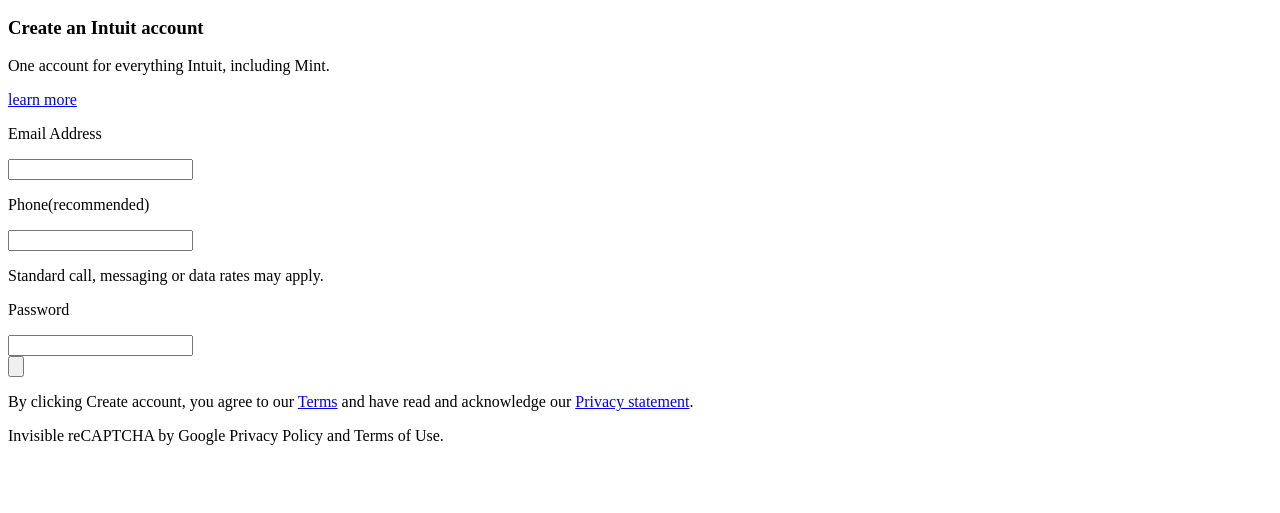
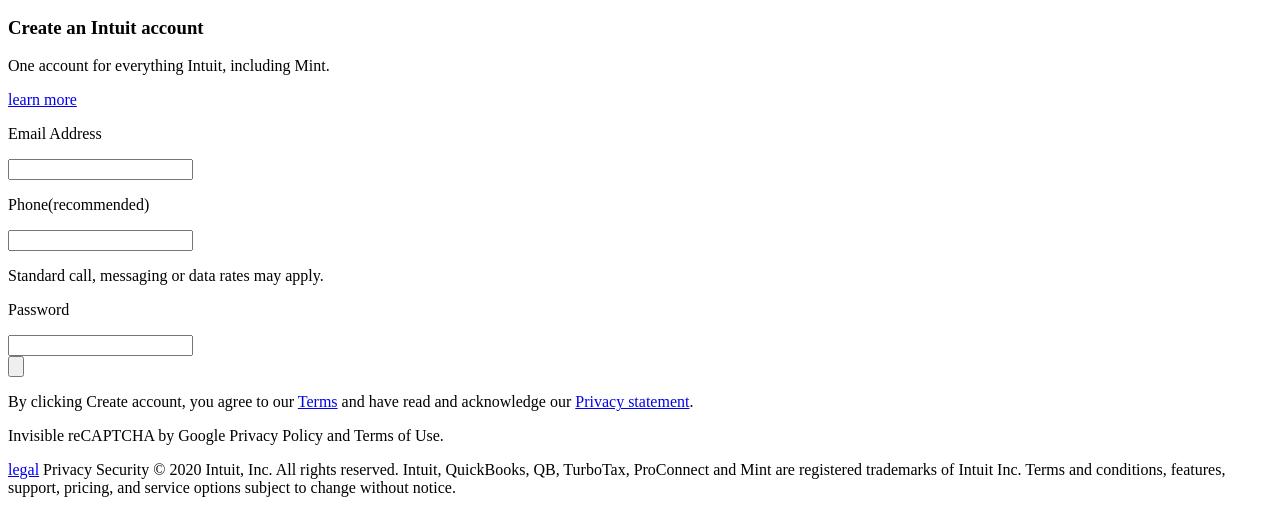
Before and after one commit to racerfire321/form, a plain HTML site: page index.html in a window 1280 px wide. Shown: the part 386-899 px from the top of the page. Before the commit the page ends 839 px from the top, so only its background shows below. Drawn offline with Linux system fonts and the light colour scheme.

Commit message:
linked webpage with legal

```diff
--- a/index.html
+++ b/index.html
@@ -45,6 +45,8 @@
         </article>
 </form>
 <footer>
-
+<p> <a href="http://https://www.intuit.com/legal/">legal</a>  Privacy Security
+    © 2020 Intuit, Inc. All rights reserved. Intuit, QuickBooks, QB, TurboTax, ProConnect and Mint are registered trademarks of Intuit Inc.
+    Terms and conditions, features, support, pricing, and service options subject to change without notice.</p>
 
 </footer>
```
